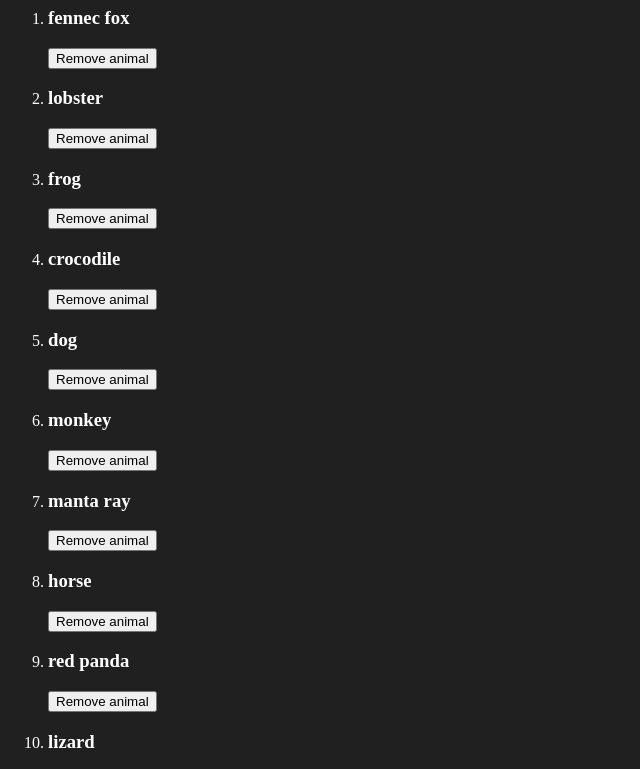
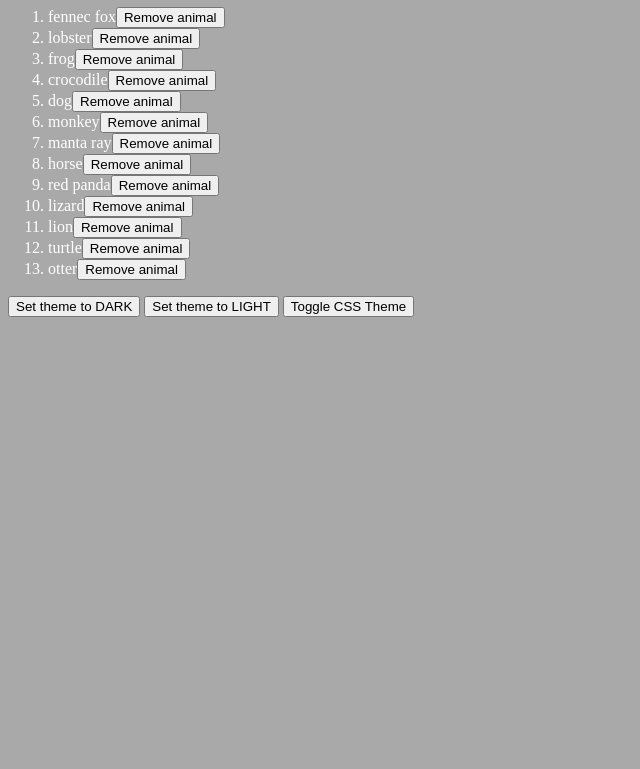
Before and after one commit to Dunconius/jsdom, a plain HTML site: page index.html in a window 1280 px wide. Shown: the part 73-842 px from the top of the page, without its empty margins (0-640 px from the left). After the commit the page ends 800 px from the top, so only its background shows below. Drawn offline with Linux system fonts and the light colour scheme.

Commit message:
feat: toggle CSS theme implemented

```diff
--- a/favouriteAnimals.js
+++ b/favouriteAnimals.js
@@ -21,7 +21,7 @@ function createAnimalList(){
         // 1. Create an li element with animal value as it's text
         let newList = document.createElement("li")
         newList.textContent = animal;
-        newList.innerHTML = `<h3> ${animal} </h3>`
+        newList.innerHTML = `${animal}`
         newList.id = animal;
 
         // 1b. Add a button to remove element from the list
--- a/index.html
+++ b/index.html
@@ -20,5 +20,21 @@
     </script>
 
     <script src="./themeControl.js"></script>
+
+    <button onclick="setThemeToDark()">
+        Set theme to DARK
+    </button>
+
+    <button onclick="setThemeToLight()">
+        Set theme to LIGHT
+    </button>
+
+    <button onclick="toggleCssTheme()">
+        Toggle CSS Theme
+    </button>
+
+
+
+
 </body>
 </html>
--- a/themeControl.js
+++ b/themeControl.js
@@ -1,11 +1,11 @@
 const themes = {
     light: {
-        background: "#ffffff",
+        background: "white",
         color: "blue"
 
     },
     dark: {
-        background: "#202020",
+        background: "darkgrey",
         color: "white"
 
     }
@@ -18,4 +18,24 @@ function changeCssTheme(themeName){
     }
 }
 
+function setThemeToDark(){
+    changeCssTheme("dark");
+}
+
+function setThemeToLight(){
+    changeCssTheme("light");
+}
+
+function toggleCssTheme(){
+    let currentBackgroundColour = getComputedStyle(document.documentElement).getPropertyValue("--background");
+
+    console.log("Current background colour is:" + currentBackgroundColour);
+    if (currentBackgroundColour == "white"){
+        changeCssTheme("dark");
+    } else {
+        changeCssTheme("light");
+    }
+}
+
+
 changeCssTheme("dark");
```
